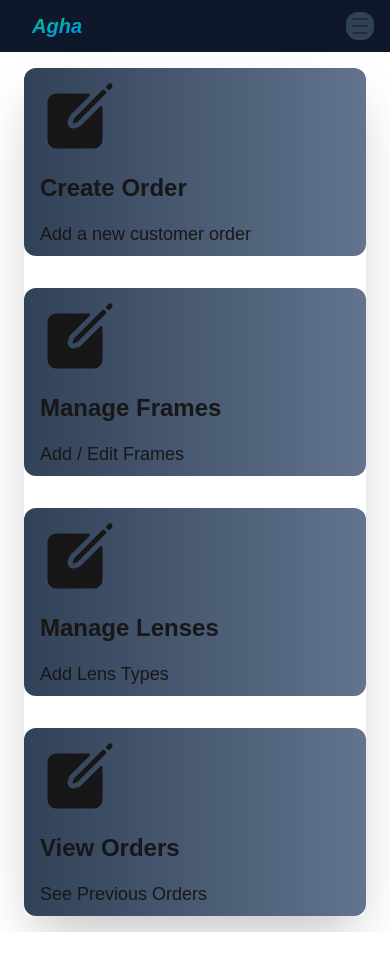
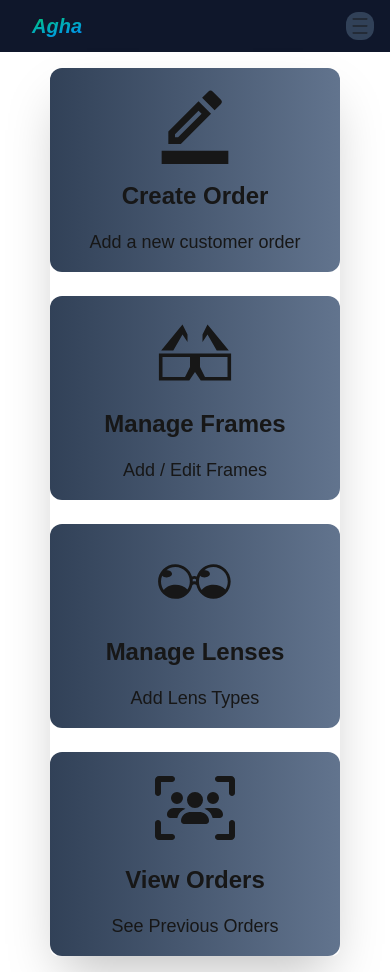
Before and after one commit to yasseragha1999/Agha-Optics, a Next.js app: page / in a window 390 px wide. Before the commit the page ends 932 px from the top, so only its background shows below. Built offline with nearby package versions, Linux system fonts and the light colour scheme.

Commit message:
refactor design card

```diff
--- a/src/components/HomePage/HomePage.jsx
+++ b/src/components/HomePage/HomePage.jsx
@@ -1,6 +1,8 @@
 import React from 'react';
-import {IoCreate} from "react-icons/io5";
 import Link from "next/link";
+import {MdOutlineBorderColor} from "react-icons/md";
+import {Gi3dGlasses, GiSpectacleLenses} from "react-icons/gi";
+import {FaUsersViewfinder} from "react-icons/fa6";
 
 
 const HomePage = () => {
@@ -8,39 +10,42 @@ const HomePage = () => {
         {
             name: "Create Order",
             description: "Add a new customer order",
-            icon: IoCreate,
-            href: "/customers",
+            icon: MdOutlineBorderColor,
+            href: "/orders",
         },
         {
             name: "Manage Frames",
             description: "Add / Edit Frames",
-            icon: IoCreate,
+            icon: Gi3dGlasses,
             href: "/products/frames"
         },
         {
             name: "Manage Lenses",
             description: "Add Lens Types",
-            icon: IoCreate,
+            icon: GiSpectacleLenses,
             href: "/products/lenses"
         },
         {
             name: "View Orders",
             description: "See Previous Orders",
-            icon: IoCreate,
-            href: "/orders"
+            icon: FaUsersViewfinder,
+            href: "/customers"
         }
     ];
 
 
     return (
-        <div className={"grid grid-cols-1 md:grid-cols-2 gap-8  shadow-2xl rounded-lg w-full  "}>
+        <div
+            className={"grid grid-cols-1 md:grid-cols-2 gap-6 md:gap-8  shadow-2xl rounded-lg w-[85%]  mx-auto md:w-full "}>
             {itemCards.map((item, index) => {
 
                     const Icon = item.icon;
 
                     return (
                         <Link href={item.href} key={index}
-                              className={" bg-linear-to-r  from-slate-700 to-slate-500 rounded-xl flex flex-col gap-4 px-4 py-2"}>
+                              className={` bg-linear-to-r  from-slate-700 to-slate-500 rounded-xl flex flex-col items-center gap-4 p-4
+                              hover:bg-linear-to-l  hover:from-slate-700 hover:to-slate-500 hover:scale-105
+                              `}>
                             <Icon size={80}/>
                             <h6 className={"text-2xl font-bold"}>{item.name}</h6>
                             <p className={"text-lg "}>{item.description}</p>
```
